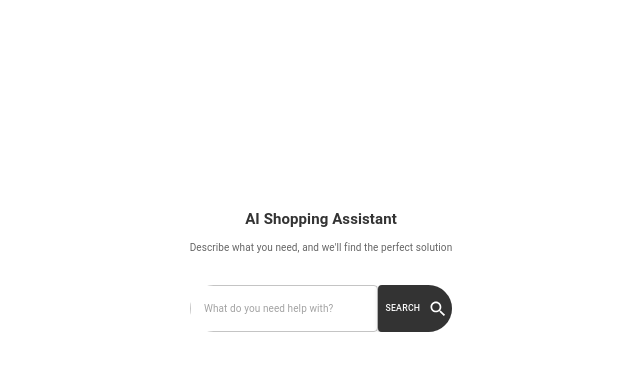
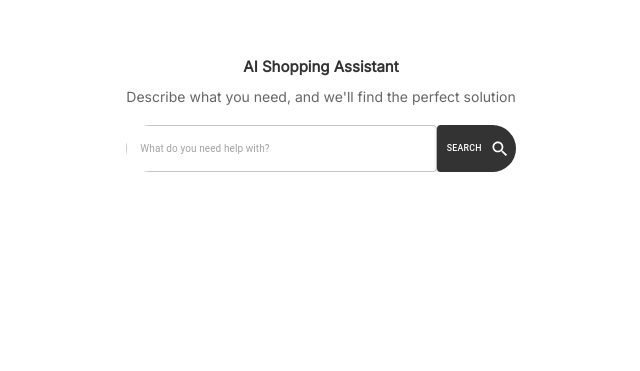
Before and after one commit to kryczkal/AiBuy, a React app in the folder frontend/: page /search in a window 1280 px wide. Shown: the part 325-696 px from the top of the page, without its empty margins (319-959 px from the left). Built offline with nearby package versions, Linux system fonts and the light colour scheme.

Commit message:
Correctly moved components

```diff
--- /dev/null
+++ b/frontend/src/components/SearchComponents/CenteredComponent.scss
@@ -0,0 +1,10 @@
+.centered-container {
+    display: flex;
+    flex-direction: column;
+    justify-content: center;
+    align-items: center;
+    overflow: hidden;
+    position: relative;
+    margin: auto;
+    height: 100%;
+}
--- /dev/null
+++ b/frontend/src/components/SearchComponents/CenteredComponent.tsx
@@ -0,0 +1,13 @@
+import React from 'react';
+
+import './CenteredComponent.scss';
+
+interface CenteredComponentProps {
+  children: React.ReactNode; // This allows any valid React node as a child
+}
+
+const CenteredComponent: React.FC<CenteredComponentProps> = ({ children }) => {
+  return <div className={'centered-container'}>{children}</div>;
+};
+
+export default CenteredComponent;
--- /dev/null
+++ b/frontend/src/components/SearchComponents/FloatingComponent.scss
@@ -0,0 +1,13 @@
+/* Define keyframes for the floating animation */
+@keyframes floatUp {
+    from {
+        transform: translateY(0);
+    }
+    to {
+        transform: translateY(-270px);
+    }
+}
+
+.floating-up {
+    animation: floatUp 0.5s forwards;
+}
--- /dev/null
+++ b/frontend/src/components/SearchComponents/FloatingComponent.tsx
@@ -0,0 +1,14 @@
+import React from 'react';
+
+import './FloatingComponent.scss';
+
+interface FloatingComponentProps {
+  children: React.ReactNode; // This allows any valid React node as a child
+  floatUp: boolean; // This is a boolean prop that determines whether the component should float up
+}
+
+const FloatingComponent: React.FC<FloatingComponentProps> = ({ children, floatUp }) => {
+  return <div className={floatUp ? 'floating-up' : ''}>{children}</div>;
+};
+
+export default FloatingComponent;
--- a/frontend/src/pages/Layout/Layout.scss
+++ b/frontend/src/pages/Layout/Layout.scss
@@ -22,7 +22,7 @@ main {
   padding: 1.2rem;
   position: sticky;
   top: 0;
-  height: 19rem;
+  height: 7rem;
   z-index: 3;
 
 
--- a/frontend/src/pages/SearchPage/SearchPage.scss
+++ /dev/null
@@ -1,22 +0,0 @@
-/* Define keyframes for the floating animation */
-@keyframes floatUp {
-    from {
-        transform: translateY(0);
-    }
-    to {
-        transform: translateY(-35vh);
-    }
-}
-
-.centered-container {
-    display: flex;
-    flex-direction: column;
-    justify-content: center;
-    align-items: center;
-    height: 100vh;
-    overflow: hidden;
-}
-
-.floating-up {
-    animation: floatUp 0.5s forwards;
-}
--- a/frontend/src/pages/SearchPage/SearchPage.tsx
+++ b/frontend/src/pages/SearchPage/SearchPage.tsx
@@ -1,18 +1,17 @@
 import React, { useState } from 'react';
-import { CssBaseline, Container } from '@mui/material';
+
+import CenteredComponent from '../../components/SearchComponents/CenteredComponent';
+import FloatingComponent from '../../components/SearchComponents/FloatingComponent';
 
 import Header from 'src/components/SearchComponents/Header';
 import SearchForm from 'src/components/SearchComponents/SearchForm';
-import { API_ENDPOINTS } from 'src/api/apiConfig';
-import QuestionComponent from 'src/components/QuestionComponent/QuestionComponent';
 import SearchResultComponent from 'src/components/SearchResultComponent/SearchResultComponent';
 import FloatingComponents from 'src/components/SearchComponents/FloatingComponents';
 
-import './SearchPage.scss';
 
 const mockResults = [
-  <QuestionComponent key={1} />,
-  <SearchResultComponent key={2} />
+  <SearchResultComponent key={1} />,
+  <SearchResultComponent key={2} />,
 ];
 
 const SearchPage: React.FC = () => {
@@ -30,11 +29,8 @@ const SearchPage: React.FC = () => {
   };
 
   return (
-    <Container component="main" maxWidth="sm">
-      <CssBaseline />
-      <div
-        className={`centered-container ${isDisplayingComps ? 'floating-up' : ''}`}
-      >
+      <CenteredComponent>
+        <FloatingComponent floatUp={isDisplayingComps}>
           <Header
             title="AI Shopping Assistant"
             description="Describe what you need, and we'll find the perfect solution"
@@ -47,8 +43,8 @@ const SearchPage: React.FC = () => {
           {isDisplayingComps && (
             <FloatingComponents components={components} animationKey={animationKey} />
           )}
-      </div>
-    </Container>
+        </FloatingComponent>
+      </CenteredComponent>
   );
 };
 
```
Lines whose indentation alone changed are shown as unchanged.
